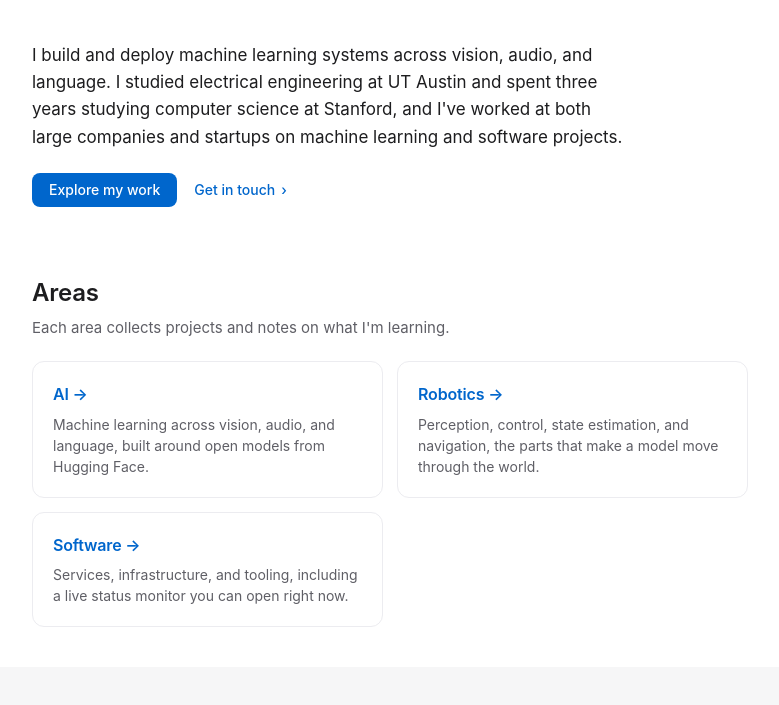
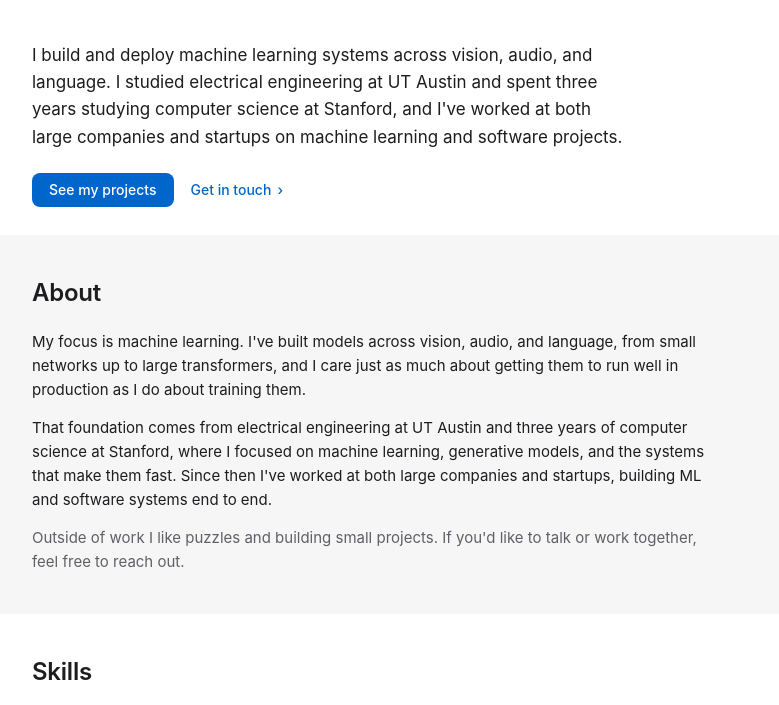
Before and after one commit to gradientsj/gradientsj-stanleyjacob-dev, a plain HTML site: page index.html in a window 1280 px wide. Shown: the part 49-754 px from the top of the page, without its empty margins (250-1029 px from the left). Drawn offline with Linux system fonts and the light colour scheme.

Commit message:
Drop Areas section from home; keep intro + About + Skills (tabs handle navigation)

```diff
--- a/index.html
+++ b/index.html
@@ -36,38 +36,11 @@
           large companies and startups on machine learning and software projects.
         </p>
         <div class="cta-row">
-          <a class="btn primary" href="#areas">Explore my work</a>
+          <a class="btn primary" href="/ai">See my projects</a>
           <a class="btn link" href="mailto:stanleyjacobai@gmail.com">Get in touch</a>
         </div>
       </div>
     </header>
-
-    <!-- Areas -->
-    <section id="areas">
-      <div class="wrap">
-        <div class="section-head">
-          <h2>Areas</h2>
-          <p>Each area collects projects and notes on what I'm learning.</p>
-        </div>
-        <div class="projects">
-          <a class="proj" href="/ai">
-            <h3>AI →</h3>
-            <p>Machine learning across vision, audio, and language, built around
-              open models from Hugging Face.</p>
-          </a>
-          <a class="proj" href="/robotics">
-            <h3>Robotics →</h3>
-            <p>Perception, control, state estimation, and navigation, the parts
-              that make a model move through the world.</p>
-          </a>
-          <a class="proj" href="/software">
-            <h3>Software →</h3>
-            <p>Services, infrastructure, and tooling, including a live status
-              monitor you can open right now.</p>
-          </a>
-        </div>
-      </div>
-    </section>
 
     <!-- About -->
     <section class="soft">
```
